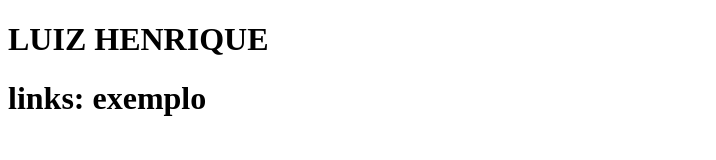
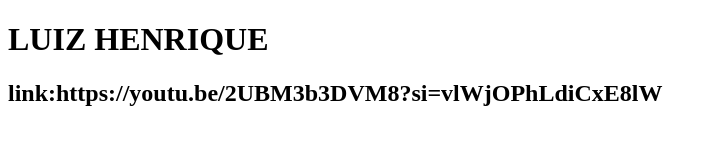
Before and after one commit to luizsoaress/missaoAA, a plain HTML site: page index.html in a window 1280 px wide. Shown: the whole page, without its empty margins (0-716 px from the left). Drawn offline with Linux system fonts and the light colour scheme.

Commit message:
skskskskskks

```diff
--- a/index.html
+++ b/index.html
@@ -9,7 +9,7 @@
 <body>
     <div class="caixa-principal">
         <h1>LUIZ HENRIQUE</h1>
-        <h1>links: exemplo</h1>
+        <h2 id="sub-title">link:https://youtu.be/2UBM3b3DVM8?si=vlWjOPhLdiCxE8lW</h2>
         <div class="caixa-perguntas"></div>
         <div class="caixa-alternativas"></div>
         <div class="caixa-resultado">
```
